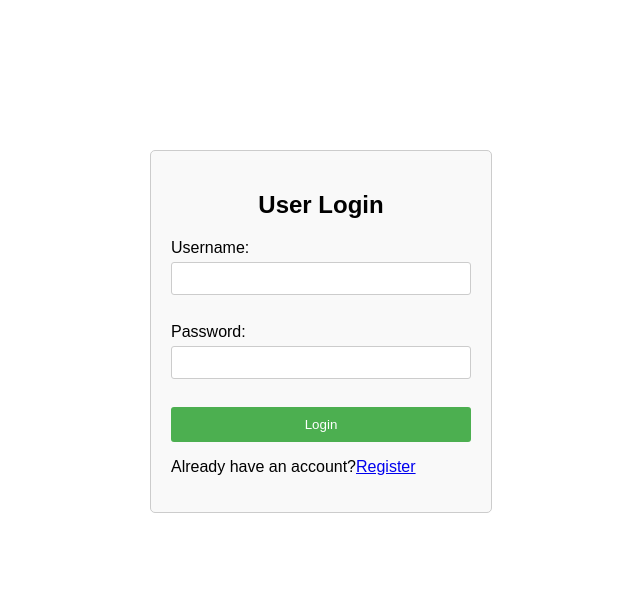
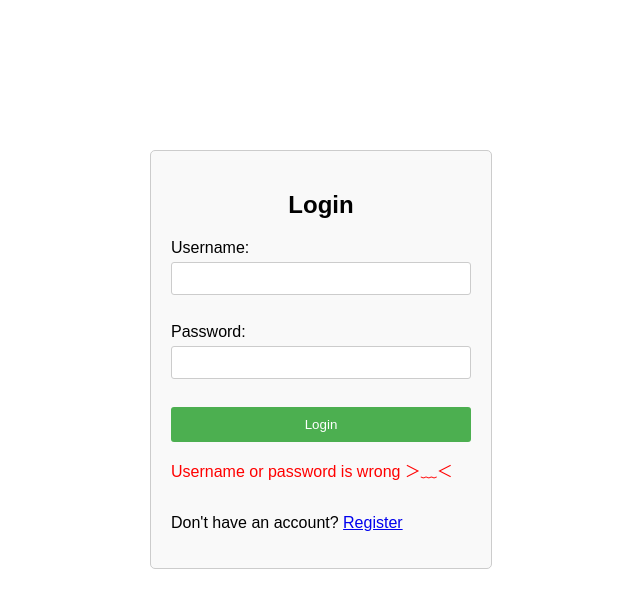
Before and after one commit to Mey-LinMus/login-systeem, a React (Create React App) app in the folder frontend/: page /login in a window 1280 px wide. Both pictures are taken after a click on the button "Login". Shown: the top 608 px of the page, without its empty margins (319-959 px from the left). Built offline with nearby package versions, Linux system fonts and the light colour scheme; no server answers.

Commit message:
Fixing the error messages

```diff
--- a/frontend/src/components/Login.jsx
+++ b/frontend/src/components/Login.jsx
@@ -5,6 +5,8 @@ import "../styles/forum.css";
 function Login() {
   const [username, setUsername] = useState("");
   const [password, setPassword] = useState("");
+  const [message, setMessage] = useState("");
+  const [errorMessage, setErrorMessage] = useState("");
   const navigate = useNavigate();
 
   const handleLogin = async () => {
@@ -22,20 +24,22 @@ function Login() {
       }
 
       const data = await response.json();
-      alert(data.message);
+
+      setMessage(data.message);
 
       if (data.message === "Login successful") {
         navigate("/home");
       }
     } catch (error) {
       console.error("Error logging in", error);
-      alert(`Error: ${error.message}`);
+
+      setErrorMessage("Username or password is wrong ＞﹏＜");
     }
   };
 
   return (
     <div className="App">
-      <h2>User Login</h2>
+      <h2>Login</h2>
       <form>
         <label htmlFor="username">Username:</label>
         <input
@@ -63,9 +67,11 @@ function Login() {
           Login
         </button>
 
+        {message && <p>{message}</p>}
+        {errorMessage && <p style={{ color: "red" }}>{errorMessage}</p>}
+
         <p>
-          Already have an account?
-          <Link to="/">Register</Link>
+          Don't have an account? <Link to="/">Register</Link>
         </p>
       </form>
     </div>
--- a/frontend/src/components/Register.jsx
+++ b/frontend/src/components/Register.jsx
@@ -6,6 +6,8 @@ function Register() {
   const [username, setUsername] = useState("");
   const [password, setPassword] = useState("");
   const [role, setRole] = useState("user");
+  const [message, setMessage] = useState("");
+  const [errorMessage, setErrorMessage] = useState("");
 
   const handleRegister = async () => {
     try {
@@ -22,16 +24,18 @@ function Register() {
       }
 
       const data = await response.json();
-      alert(data.message);
+
+      setMessage(data.message);
     } catch (error) {
       console.error("Error registering user", error);
-      alert(`Error: ${error.message}`);
+
+      setErrorMessage("User already exist ＞﹏＜" );
     }
   };
 
   return (
     <div className="App">
-      <h2>User Registration</h2>
+      <h2>Registration</h2>
       <form>
         <label htmlFor="username">Username:</label>
         <input
@@ -71,6 +75,9 @@ function Register() {
           Register
         </button>
 
+        {message && <p>{message}</p>}
+        {errorMessage && <p style={{ color: "red" }}>{errorMessage}</p>}
+
         <p>
           Already have an account? <Link to="/login">Login</Link>
         </p>
```
